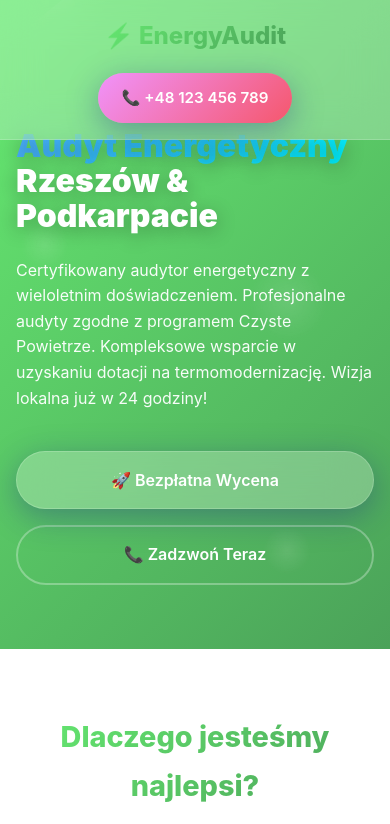
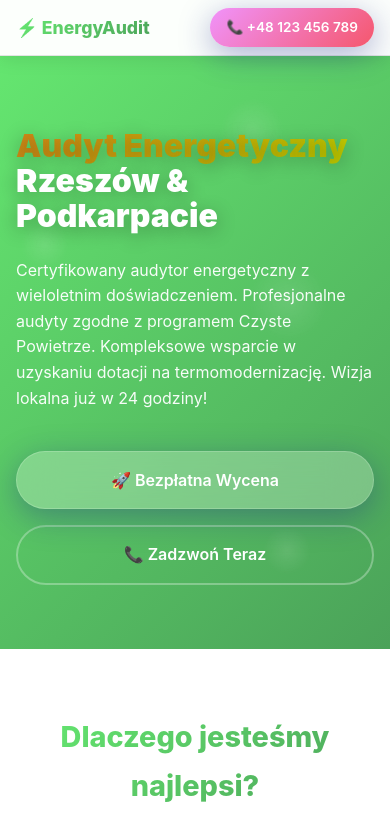
Before and after one commit to konlis/Webproject2, a plain HTML site: page index.html in a window 390 px wide. Shown: the top 824 px of the page. Drawn offline with Linux system fonts and the light colour scheme.

Commit message:
accent color change, navbar

```diff
--- a/css/style.css
+++ b/css/style.css
@@ -1,7 +1,7 @@
 :root {
     --primary-gradient: linear-gradient(135deg, #66ea71 0%, #4ba259 100%);
     --secondary-gradient: linear-gradient(135deg, #f093fb 0%, #f5576c 100%);
-    --accent-gradient: linear-gradient(135deg, #4facfe 0%, #00f2fe 100%);
+    --accent-gradient: linear-gradient(135deg, #d38818 0%, #c1cf00 100%);
     --dark-gradient: linear-gradient(135deg, #2c3e50 0%, #34495e 100%);
     --text-dark: #2c3e50;
     --text-light: #7f8c8d;
@@ -32,21 +32,22 @@ body {
     padding: 0 clamp(1rem, 5vw, 3rem);
 }
 
-/* Modern Glassmorphism Header */
+/* Modern Header */
 header {
     position: fixed;
     top: 0;
     width: 100%;
     z-index: 1000;
-    background: var(--glass-bg);
+    background: rgba(255, 255, 255, 0.98);
     backdrop-filter: blur(20px);
-    border-bottom: 1px solid var(--glass-border);
+    border-bottom: 1px solid rgba(0, 0, 0, 0.1);
     transition: all 0.3s cubic-bezier(0.4, 0, 0.2, 1);
+    box-shadow: 0 2px 20px rgba(0, 0, 0, 0.1);
 }
 
 .header-scrolled {
-    background: rgba(255, 255, 255, 0.95);
-    box-shadow: var(--shadow-soft);
+    background: rgba(255, 255, 255, 0.99);
+    box-shadow: 0 4px 30px rgba(0, 0, 0, 0.15);
 }
 
 .nav-container {
@@ -54,6 +55,8 @@ header {
     justify-content: space-between;
     align-items: center;
     padding: 1rem 0;
+    gap: 1rem;
+    flex-wrap: wrap;
 }
 
 .logo {
@@ -713,9 +716,21 @@ footer {
 
 @media (max-width: 768px) {
     .nav-container {
-        flex-direction: column;
-        gap: 1rem;
-        padding: 1rem 0;
+        flex-direction: row;
+        justify-content: space-between;
+        align-items: center;
+        gap: 0.5rem;
+        padding: 0.75rem 0;
+    }
+
+    .logo {
+        font-size: clamp(1.2rem, 3vw, 1.5rem);
+    }
+
+    .btn-phone {
+        padding: 0.6rem 1.2rem;
+        font-size: 0.9rem;
+        white-space: nowrap;
     }
 
     .hero {
@@ -772,6 +787,20 @@ footer {
         padding: 0 1rem;
     }
 
+    .nav-container {
+        padding: 0.5rem 0;
+        gap: 0.25rem;
+    }
+
+    .logo {
+        font-size: 1.1rem;
+    }
+
+    .btn-phone {
+        padding: 0.5rem 1rem;
+        font-size: 0.85rem;
+    }
+
     .contact-form {
         padding: 2rem 1.5rem;
     }
@@ -816,6 +845,19 @@ footer {
 @media (max-width: 360px) {
     .container {
         padding: 0 0.75rem;
+    }
+
+    .nav-container {
+        padding: 0.4rem 0;
+    }
+
+    .logo {
+        font-size: 1rem;
+    }
+
+    .btn-phone {
+        padding: 0.4rem 0.8rem;
+        font-size: 0.8rem;
     }
 
     .hero {
```
